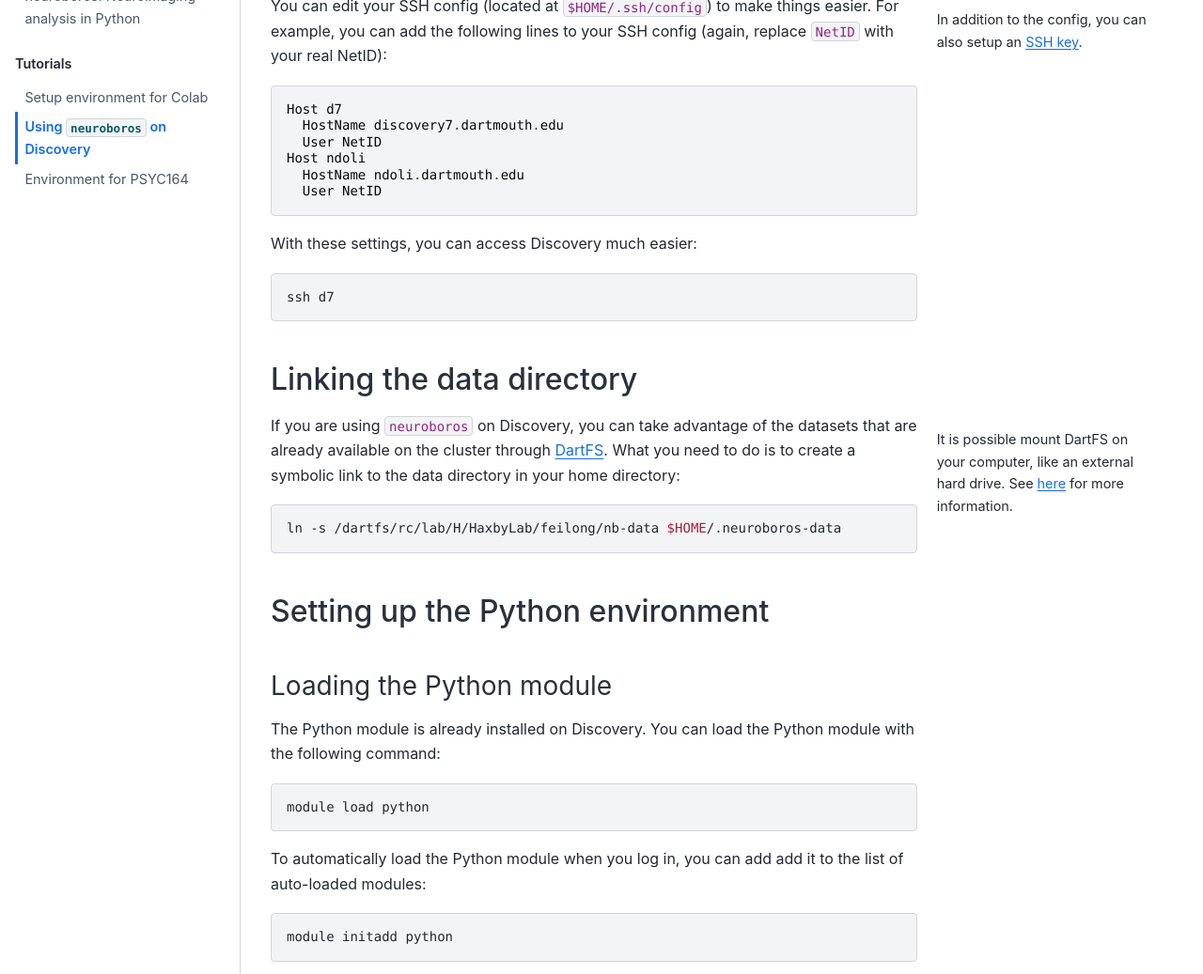
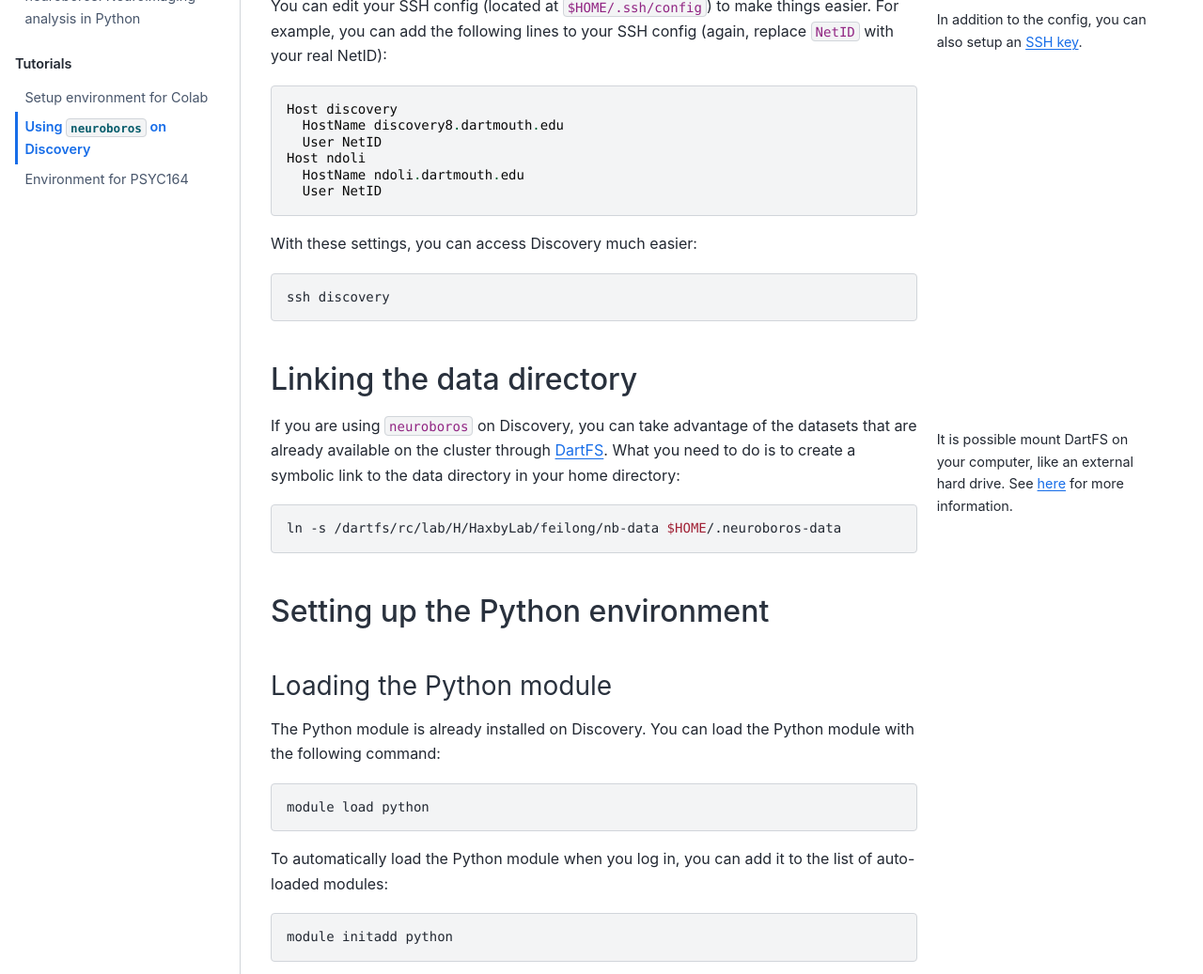
Before and after one commit to neuroboros/neuroboros.github.io, a Jupyter Book: the page built from tutorials/discovery.md, in a window 1280 px wide and 1400 px high, scrolled down 820 px. Shown: the part 152-1189 px from the top of the window at 94% size. Built offline with Jupyter Book 1.0.4 settings and Sphinx 7.4.7 and the Sphinx Book theme 1.1.4, drawn with Linux system fonts in a browser that asks for light colours; pages that are not in the unit, such as notebooks, are missing from menus; some of the changed text lies outside the part shown.

Commit message:
Update discovery.md

````diff
--- a/tutorials/discovery.md
+++ b/tutorials/discovery.md
@@ -20,7 +20,7 @@ You may have access to the [DBIC resources on Discovery](https://www.dartmouth.e
 
 After you have created a Discovery account, you can access Discovery with SSH:
 ```bash
-ssh NetID@discovery7
+ssh NetID@discovery8
 ```
 You need to replace `NetID` with your real NetID.
 If you don't know your NetID, you can [look it up](https://lookup.dartmouth.edu/).
@@ -31,8 +31,8 @@ In addition to the config, you can also setup an [SSH key](https://docs.github.c
 
 You can edit your SSH config (located at `$HOME/.ssh/config`) to make things easier. For example, you can add the following lines to your SSH config (again, replace `NetID` with your real NetID):
 ```
-Host d7
-  HostName discovery7.dartmouth.edu
+Host discovery
+  HostName discovery8.dartmouth.edu
   User NetID
 Host ndoli
   HostName ndoli.dartmouth.edu
@@ -41,7 +41,7 @@ Host ndoli
 
 With these settings, you can access Discovery much easier:
 ```bash
-ssh d7
+ssh discovery
 ```
 
 ## Linking the data directory
@@ -64,7 +64,7 @@ The Python module is already installed on Discovery. You can load the Python mod
 module load python
 ```
 
-To automatically load the Python module when you log in, you can add add it to the list of auto-loaded modules:
+To automatically load the Python module when you log in, you can add it to the list of auto-loaded modules:
 ```bash
 module initadd python
 ```
````
